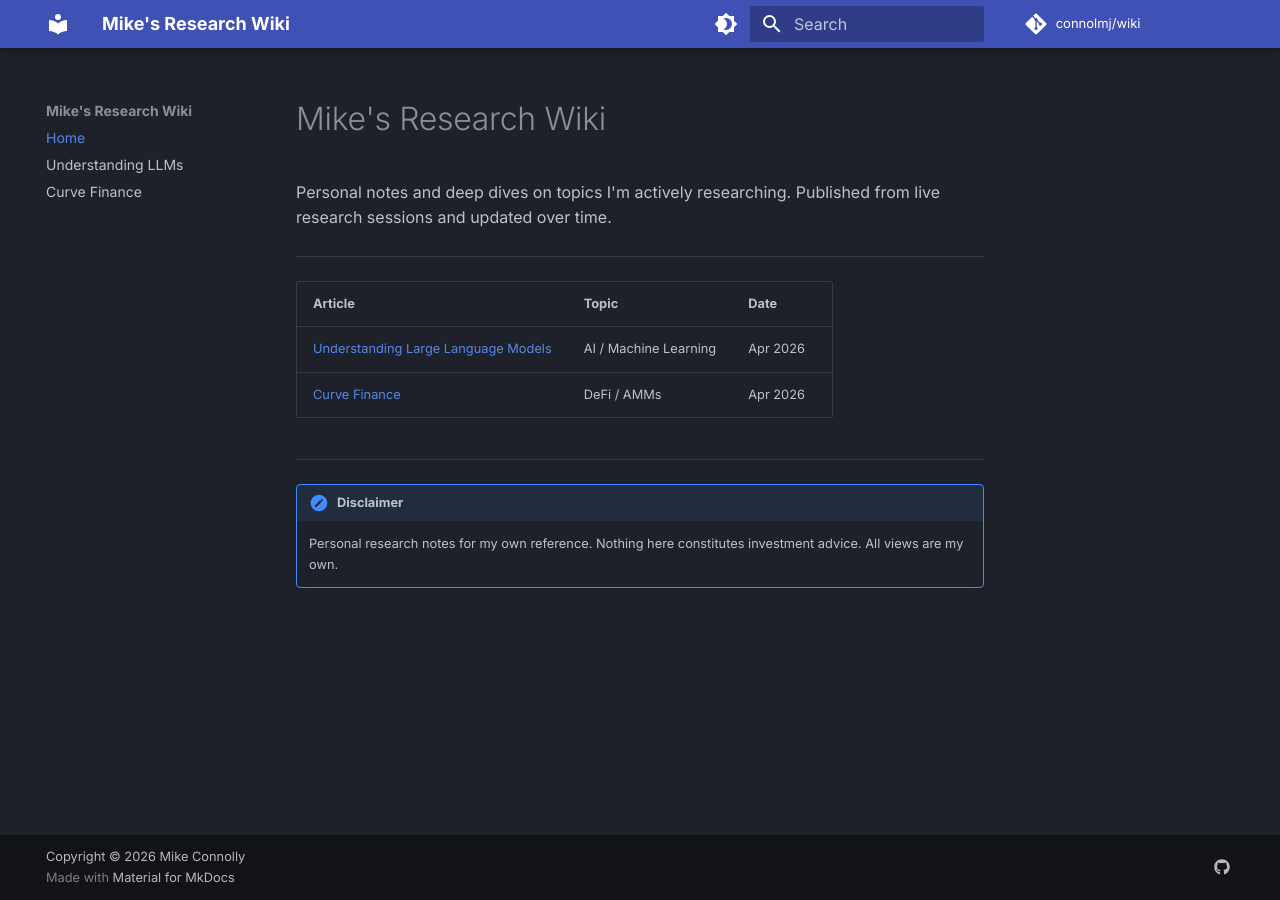
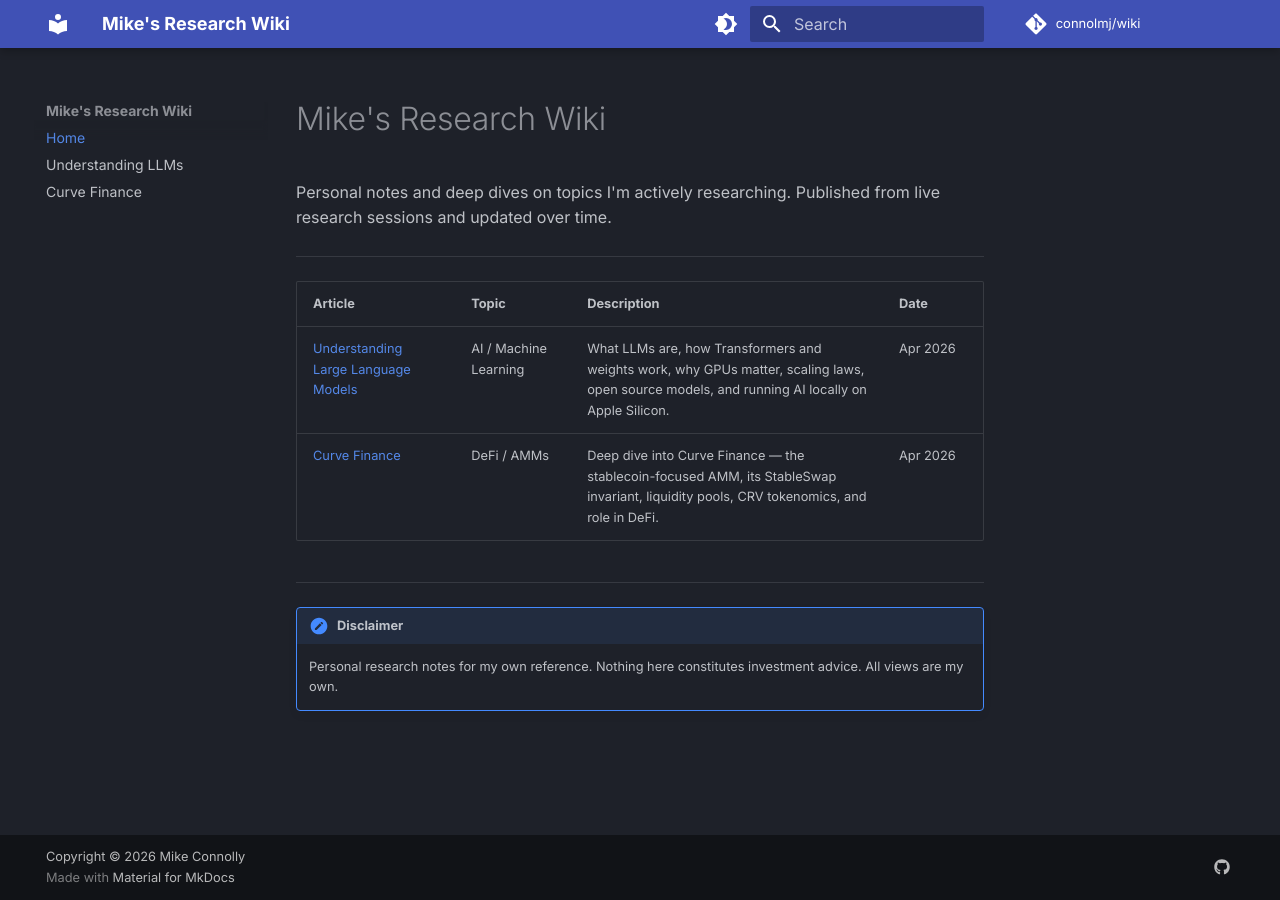
Before and after one commit to connolmj/wiki, an MkDocs documentation site: the page built from docs/index.md, in a window 1280 px wide. Built offline with MkDocs 1.6.1 and Material for MkDocs 9.7.7, drawn with Linux system fonts in a browser that asks for light colours; comment, search, counter and statistics services are not loaded.

Commit message:
Add descriptions to articles on home page

```diff
--- a/docs/index.md
+++ b/docs/index.md
@@ -4,10 +4,10 @@ Personal notes and deep dives on topics I'm actively researching. Published from
 
 ---
 
-| Article | Topic | Date |
-|---|---|---|
-| [Understanding Large Language Models](tech-research/llm-explainer.md) | AI / Machine Learning | Apr 2026 |
-| [Curve Finance](crypto-defi/curve-finance.md) | DeFi / AMMs | Apr 2026 |
+| Article | Topic | Description | Date |
+|---|---|---|---|
+| [Understanding Large Language Models](tech-research/llm-explainer.md) | AI / Machine Learning | What LLMs are, how Transformers and weights work, why GPUs matter, scaling laws, open source models, and running AI locally on Apple Silicon. | Apr 2026 |
+| [Curve Finance](crypto-defi/curve-finance.md) | DeFi / AMMs | Deep dive into Curve Finance — the stablecoin-focused AMM, its StableSwap invariant, liquidity pools, CRV tokenomics, and role in DeFi. | Apr 2026 |
 
 ---
 
```
